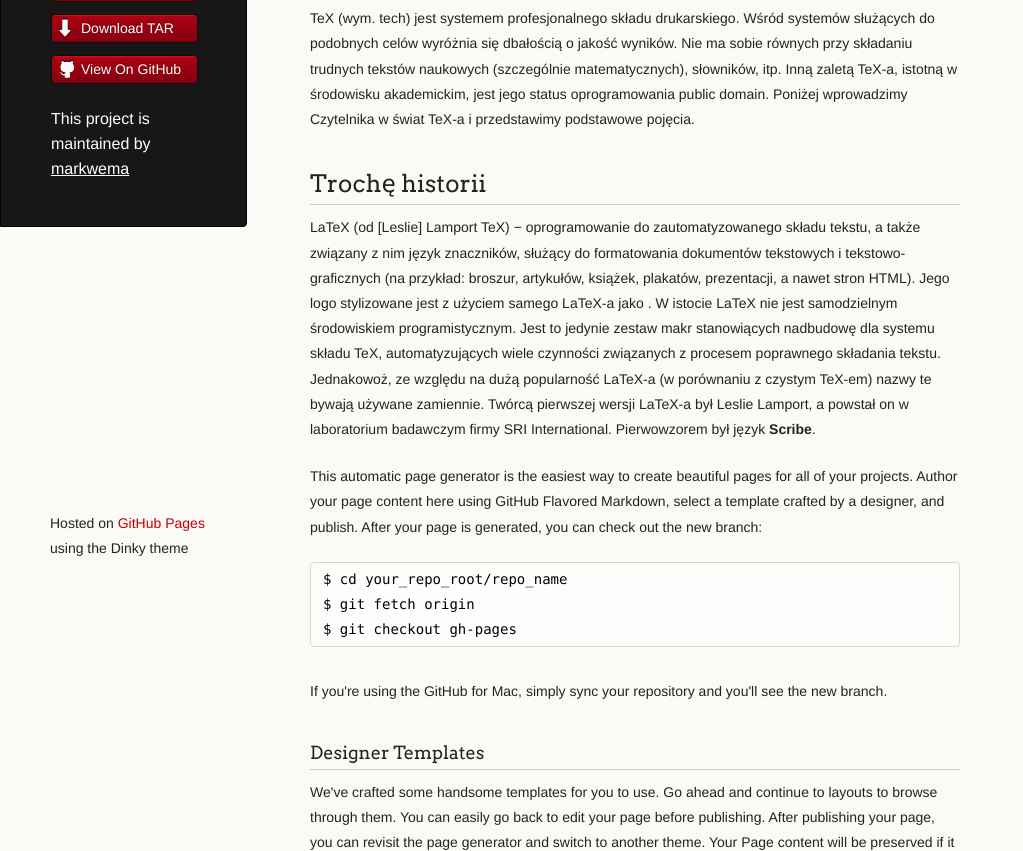
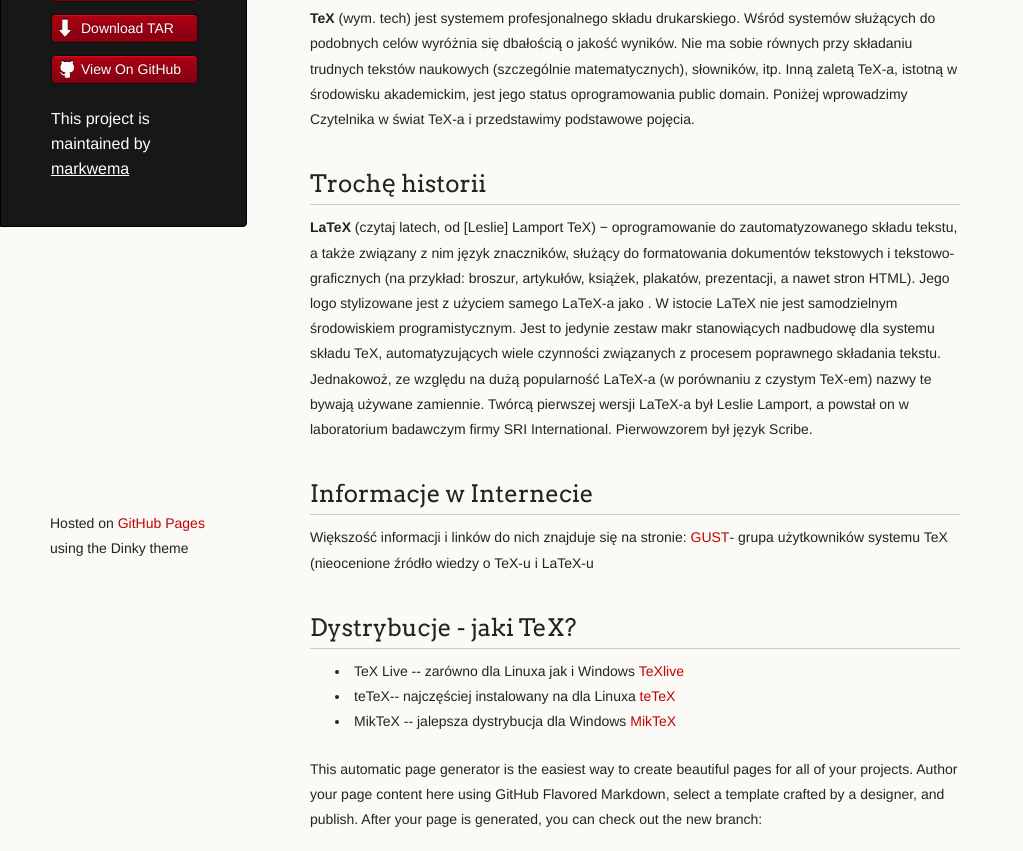
Before and after one commit to markwema/latex, a plain HTML site: page index.html in a window 1280 px wide. Shown: the part 207-1058 px from the top of the page, without its empty margins (0-1023 px from the left). Drawn offline with Linux system fonts and the light colour scheme.

```diff
--- a/index.html
+++ b/index.html
@@ -31,21 +31,38 @@
       </header>
       <section>
         <h1>
-<a name="witam-na-stronie-powiconej-systemowi-latex" class="anchor" href="#witam-na-stronie-powiconej-systemowi-latex"><span class="octicon octicon-link"></span></a>Witam na stronie poświęconej systemowi LaTeX.</h1>
+<a name="witam-na-stronie-powiconej-systemowi-latex" class="anchor" href="#witam-na-stronie-powiconej-systemowi-latex"><span class="octicon octicon-link"></span></a>Witam na stronie poświęconej systemowi <strong>LaTeX</strong>.</h1>
 
 <h2>
 <a name="tex" class="anchor" href="#tex"><span class="octicon octicon-link"></span></a>TeX</h2>
 
-<p>TeX (wym. tech) jest systemem profesjonalnego składu drukarskiego. Wśród systemów służących do podobnych celów wyróżnia się dbałością o jakość wyników. Nie ma sobie równych przy składaniu trudnych tekstów naukowych (szczególnie matematycznych), słowników, itp. Inną zaletą TeX-a, istotną w środowisku akademickim, jest jego status oprogramowania public domain. Poniżej wprowadzimy Czytelnika w świat TeX-a i przedstawimy podstawowe pojęcia.</p>
+<p><strong>TeX</strong> (wym. tech) jest systemem profesjonalnego składu drukarskiego. Wśród systemów służących do podobnych celów wyróżnia się dbałością o jakość wyników. Nie ma sobie równych przy składaniu trudnych tekstów naukowych (szczególnie matematycznych), słowników, itp. Inną zaletą TeX-a, istotną w środowisku akademickim, jest jego status oprogramowania public domain. Poniżej wprowadzimy Czytelnika w świat TeX-a i przedstawimy podstawowe pojęcia.</p>
 
 <h2>
 <a name="troch-historii" class="anchor" href="#troch-historii"><span class="octicon octicon-link"></span></a>Trochę historii</h2>
 
-<p>LaTeX (od [Leslie] Lamport TeX) − oprogramowanie do zautomatyzowanego składu tekstu, a także związany z nim język znaczników, służący do formatowania dokumentów tekstowych i tekstowo-graficznych (na przykład: broszur, artykułów, książek, plakatów, prezentacji, a nawet stron HTML). Jego logo stylizowane jest z użyciem samego LaTeX-a jako .
+<p><strong>LaTeX</strong> (czytaj latech, od [Leslie] Lamport TeX) − oprogramowanie do zautomatyzowanego składu tekstu, a także związany z nim język znaczników, służący do formatowania dokumentów tekstowych i tekstowo-graficznych (na przykład: broszur, artykułów, książek, plakatów, prezentacji, a nawet stron HTML). Jego logo stylizowane jest z użyciem samego LaTeX-a jako .
 W istocie LaTeX nie jest samodzielnym środowiskiem programistycznym. Jest to jedynie zestaw makr stanowiących nadbudowę dla systemu składu TeX, automatyzujących wiele czynności związanych z procesem poprawnego składania tekstu. Jednakowoż, ze względu na dużą popularność LaTeX-a (w porównaniu z czystym TeX-em) nazwy te bywają używane zamiennie.
-Twórcą pierwszej wersji LaTeX-a był Leslie Lamport, a powstał on w laboratorium badawczym firmy SRI International. Pierwowzorem był język <strong>Scribe</strong>.</p>
+Twórcą pierwszej wersji LaTeX-a był Leslie Lamport, a powstał on w laboratorium badawczym firmy SRI International. Pierwowzorem był język Scribe.</p>
 
-<p>This automatic page generator is the easiest way to create beautiful pages for all of your projects. Author your page content here using GitHub Flavored Markdown, select a template crafted by a designer, and publish. After your page is generated, you can check out the new branch:</p>
+<h2>
+<a name="informacje-w-internecie" class="anchor" href="#informacje-w-internecie"><span class="octicon octicon-link"></span></a>Informacje w Internecie</h2>
+
+<p>Większość informacji i linków do nich znajduje się na stronie:
+<a href="http://www.gust.org.pl/doc/cototex">GUST</a>- grupa użytkowników systemu TeX (nieocenione źródło
+wiedzy o TeX-u i LaTeX-u</p>
+
+<h2>
+<a name="dystrybucje---jaki-tex" class="anchor" href="#dystrybucje---jaki-tex"><span class="octicon octicon-link"></span></a>Dystrybucje - jaki TeX?</h2>
+
+<ul>
+<li>TeX Live -- zarówno dla Linuxa jak i Windows <a href="http://www.tug.org/texlive/">TeXlive</a>
+</li>
+<li>teTeX-- najczęściej instalowany na dla Linuxa <a href="http://www.tug.org/tetex/">teTeX</a>
+</li>
+<li>MikTeX -- jalepsza dystrybucja dla Windows <a href="http://www.miktex.org/">MikTeX</a>
+</li>
+</ul><p>This automatic page generator is the easiest way to create beautiful pages for all of your projects. Author your page content here using GitHub Flavored Markdown, select a template crafted by a designer, and publish. After your page is generated, you can check out the new branch:</p>
 
 <pre><code>$ cd your_repo_root/repo_name
 $ git fetch origin
@@ -79,16 +96,6 @@ $ git checkout gh-pages
       </footer>
     </div>
     <!--[if !IE]><script>fixScale(document);</script><![endif]-->
-		          <script type="text/javascript">
-            var gaJsHost = (("https:" == document.location.protocol) ? "https://ssl." : "http://www.");
-            document.write(unescape("%3Cscript src='" + gaJsHost + "google-analytics.com/ga.js' type='text/javascript'%3E%3C/script%3E"));
-          </script>
-          <script type="text/javascript">
-            try {
-              var pageTracker = _gat._getTracker("ej");
-            pageTracker._trackPageview();
-            } catch(err) {}
-          </script>
 
   </body>
 </html>
```
Also changed, not shown: params.json (+1 -1 lines).
